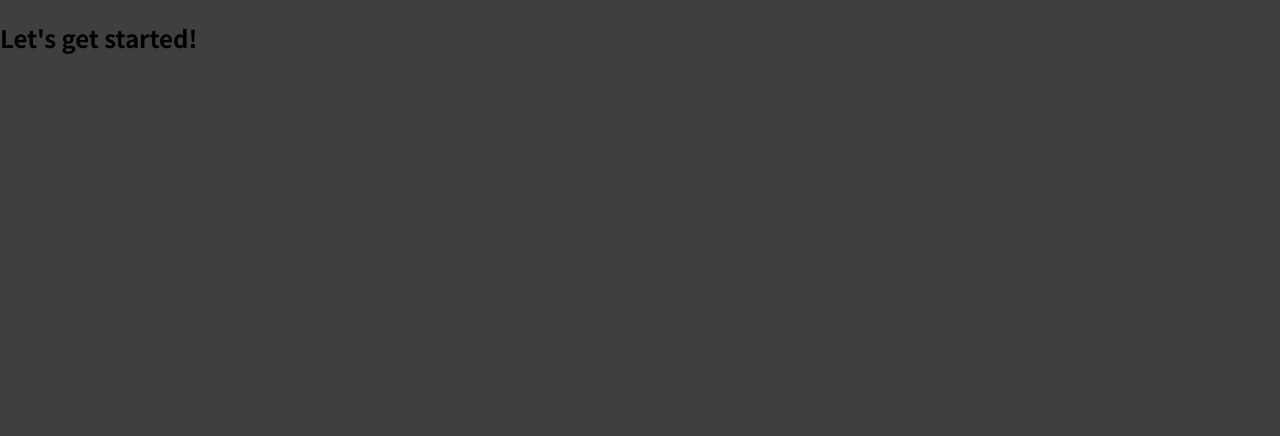
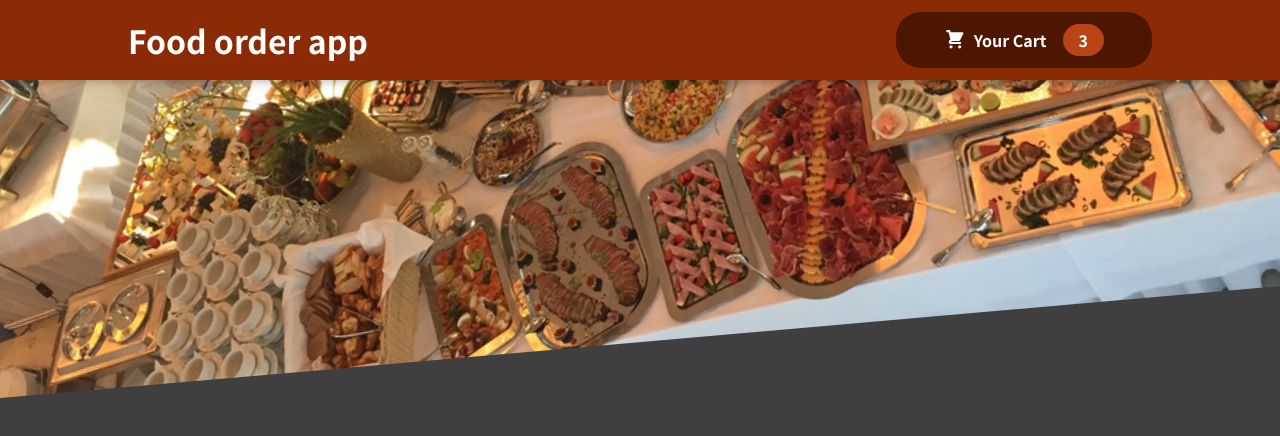
Before and after one commit to dirkjbreeuwer/react-learning-journey, a React (Create React App) app in the folder projects/project-food-order-app/: page / in a window 1280 px wide. Shown: the top 436 px of the page. Built offline with nearby package versions, Linux system fonts and the light colour scheme.

Commit message:
Add header with CartButton component

```diff
--- a/projects/project-food-order-app/src/App.js
+++ b/projects/project-food-order-app/src/App.js
@@ -1,8 +1,11 @@
+import { Fragment } from "react";
+import Header from "./components/Layout/Header";
+
 function App() {
   return (
-    <div>
-      <h2>Let's get started!</h2>
-    </div>
+    <Fragment>
+      <Header/>
+    </Fragment>
   );
 }
 
--- /dev/null
+++ b/projects/project-food-order-app/src/components/Layout/Header.js
@@ -0,0 +1,20 @@
+import { Fragment } from "react";
+import mealsImage from '../../assets/meals.jpg';
+import classes from './Header.module.css'
+import HeaderCartButton from "./HeaderCartButton";
+
+const Header = (props) => {
+  return (
+    <Fragment>
+      <header className={classes.header}>
+        <h1>Food order app</h1>
+        <HeaderCartButton/>
+      </header>
+      <div className={classes['main-image']}>
+        <img src={mealsImage} alt="A table full of delicious food!"/>
+      </div>
+    </Fragment>
+  );
+};
+
+export default Header;
--- /dev/null
+++ b/projects/project-food-order-app/src/components/Layout/HeaderCartButton.js
@@ -0,0 +1,18 @@
+import CartIcon from "../Cart/CartIcon.js"
+import classes from "./HeaderCartButton.module.css"
+
+const HeaderCartButton = props => {
+
+    return (
+    <button className={classes.button}>
+        <span className={classes.icon}>
+            <CartIcon />
+        </span>
+        <span>Your Cart</span>
+        <span className={classes.badge}>3</span>
+    </button>)
+
+
+}
+
+export default HeaderCartButton
```
Also changed, not shown: projects/project-food-order-app/src/assets/meals.jpg (renamed from projects/project-food-order-app/src/extra-files/meals.jpg), projects/project-food-order-app/src/components/Cart/CartIcon.js (renamed from projects/project-food-order-app/src/extra-files/CartIcon.js), projects/project-food-order-app/src/components/Layout/Header.module.css (renamed from projects/project-food-order-app/src/extra-files/Header.module.css), projects/project-food-order-app/src/components/Layout/HeaderCartButton.module.css (renamed from projects/project-food-order-app/src/extra-files/HeaderCartButton.module.css).
